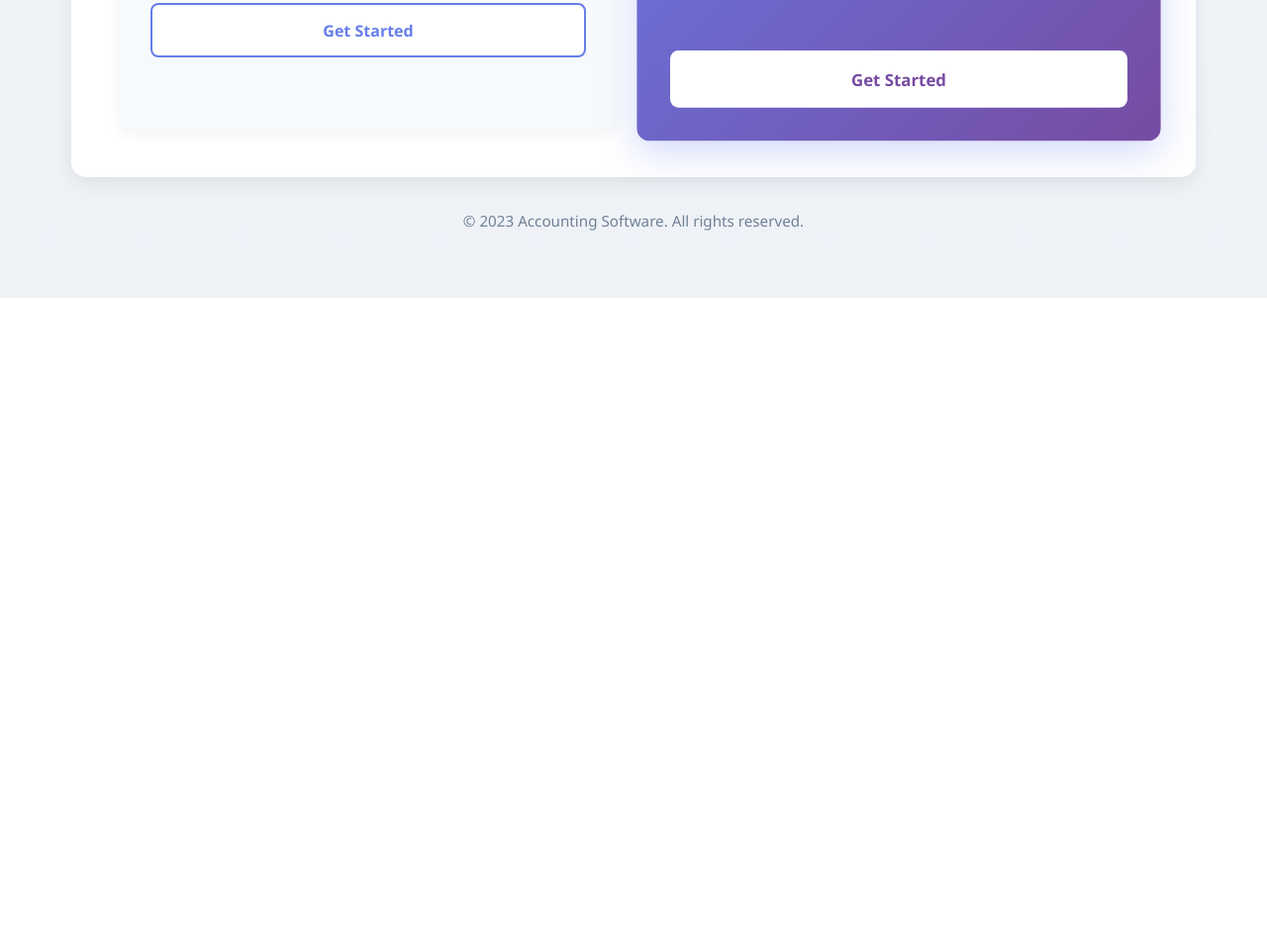
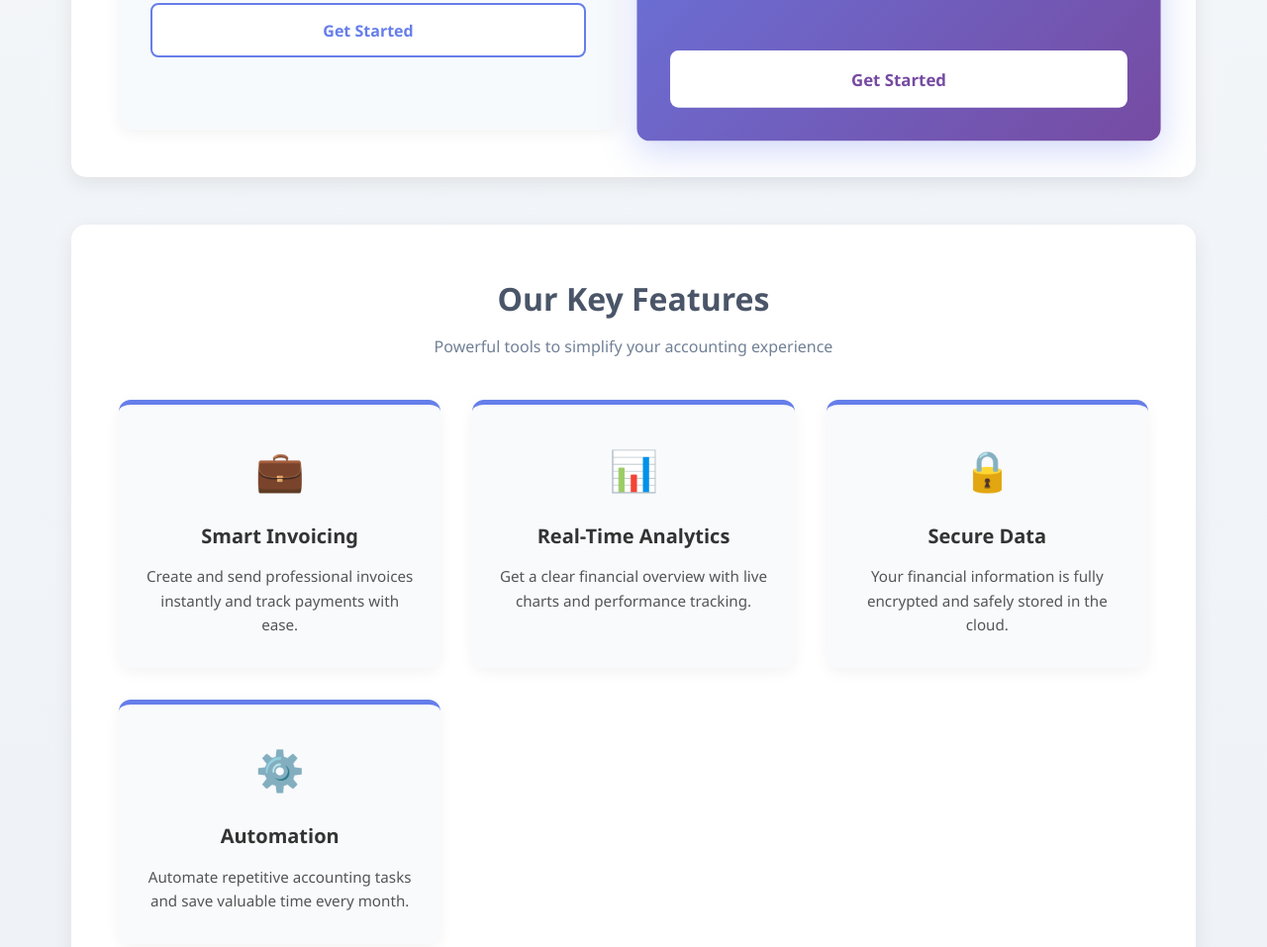
Before and after one commit to afnanmuhammad/day-work, a plain HTML site: page index.html in a window 1280 px wide. Shown: the part 1274-2231 px from the top of the page at 99% size. Before the commit the page ends 1575 px from the top, so only its background shows below. Drawn offline with Linux system fonts and the light colour scheme.

Commit message:
development

```diff
--- a/index.html
+++ b/index.html
@@ -77,6 +77,39 @@
             </div>
         </section>
 
+        <!-- 🌟 Our Key Features Section -->
+<section class="key-features">
+    <h2>Our Key Features</h2>
+    <p class="subtitle">Powerful tools to simplify your accounting experience</p>
+
+    <div class="cards-container">
+        <div class="card">
+            <div class="card-icon">💼</div>
+            <h3>Smart Invoicing</h3>
+            <p>Create and send professional invoices instantly and track payments with ease.</p>
+        </div>
+
+        <div class="card">
+            <div class="card-icon">📊</div>
+            <h3>Real-Time Analytics</h3>
+            <p>Get a clear financial overview with live charts and performance tracking.</p>
+        </div>
+
+        <div class="card">
+            <div class="card-icon">🔒</div>
+            <h3>Secure Data</h3>
+            <p>Your financial information is fully encrypted and safely stored in the cloud.</p>
+        </div>
+
+        <div class="card">
+            <div class="card-icon">⚙️</div>
+            <h3>Automation</h3>
+            <p>Automate repetitive accounting tasks and save valuable time every month.</p>
+        </div>
+    </div>
+</section>
+
+
         <footer>
             <p>&copy; 2023 Accounting Software. All rights reserved.</p>
         </footer>
--- a/styles.css
+++ b/styles.css
@@ -254,3 +254,71 @@ footer {
     text-align: center;
   }
 }
+/* 🌟 Key Features Section */
+.key-features {
+  background: #fff;
+  padding: 3rem;
+  border-radius: 15px;
+  box-shadow: 0 6px 20px rgba(0, 0, 0, 0.08);
+  margin: 3rem 0;
+  text-align: center;
+}
+
+.key-features h2 {
+  font-size: 2rem;
+  color: #4a5568;
+  margin-bottom: 0.5rem;
+}
+
+.key-features .subtitle {
+  color: #718096;
+  margin-bottom: 2.5rem;
+  font-size: 1rem;
+}
+
+.cards-container {
+  display: grid;
+  grid-template-columns: repeat(auto-fit, minmax(250px, 1fr));
+  gap: 2rem;
+}
+
+.card {
+  background: #f9fafc;
+  padding: 2rem 1.5rem;
+  border-radius: 12px;
+  border-top: 5px solid #667eea;
+  transition: all 0.4s ease;
+  box-shadow: 0 4px 15px rgba(0, 0, 0, 0.05);
+}
+
+.card:hover {
+  transform: translateY(-6px);
+  box-shadow: 0 10px 25px rgba(102, 126, 234, 0.2);
+}
+
+.card-icon {
+  font-size: 2.5rem;
+  margin-bottom: 1rem;
+}
+
+.card h3 {
+  font-size: 1.25rem;
+  color: #333;
+  margin-bottom: 0.7rem;
+}
+
+.card p {
+  color: #555;
+  font-size: 0.95rem;
+  line-height: 1.6;
+}
+
+/* 📱 Responsive */
+@media (max-width: 768px) {
+  .key-features {
+    padding: 2rem 1rem;
+  }
+  .card {
+    padding: 1.5rem;
+  }
+}
```
Also changed, not shown: App.js (added).
